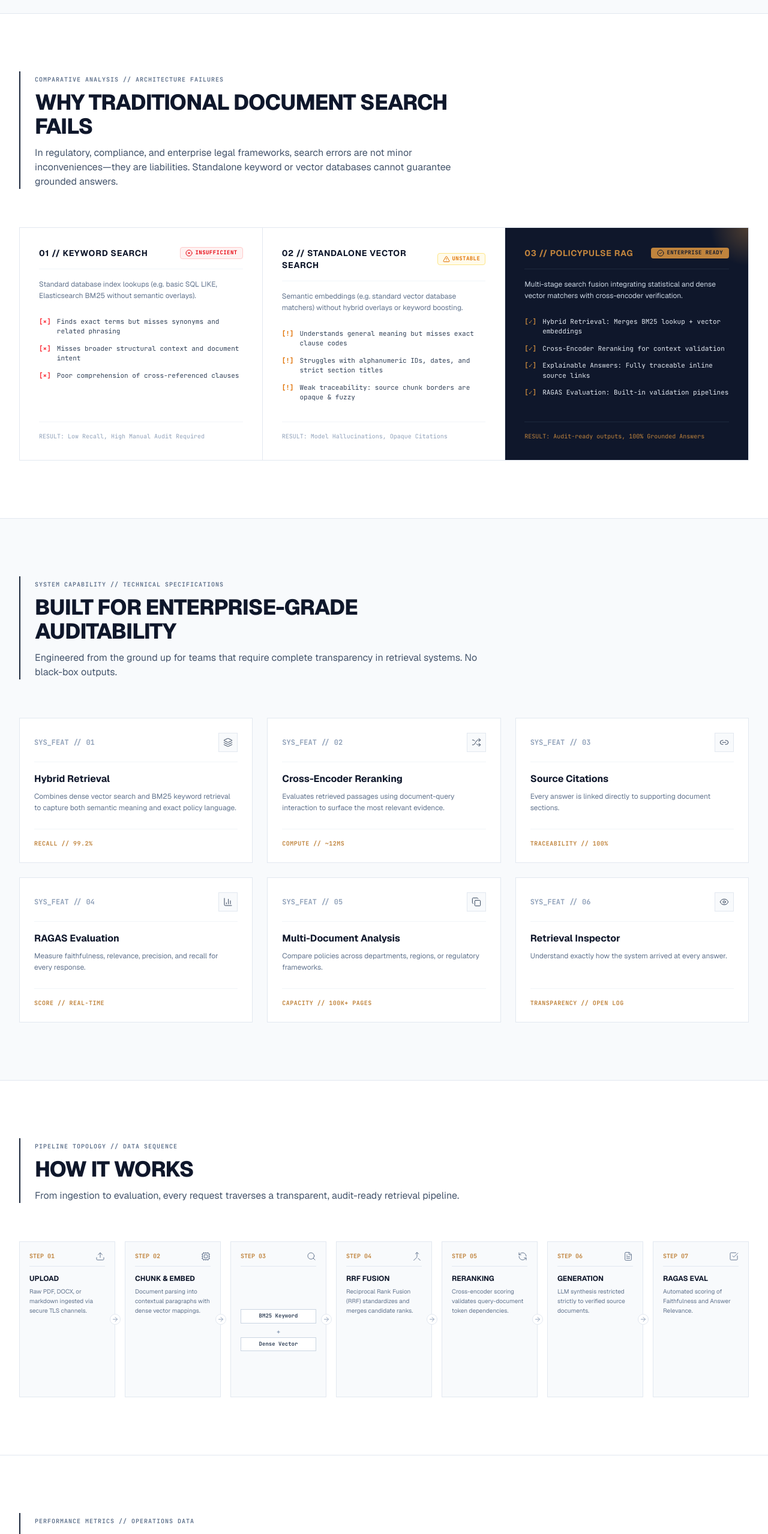
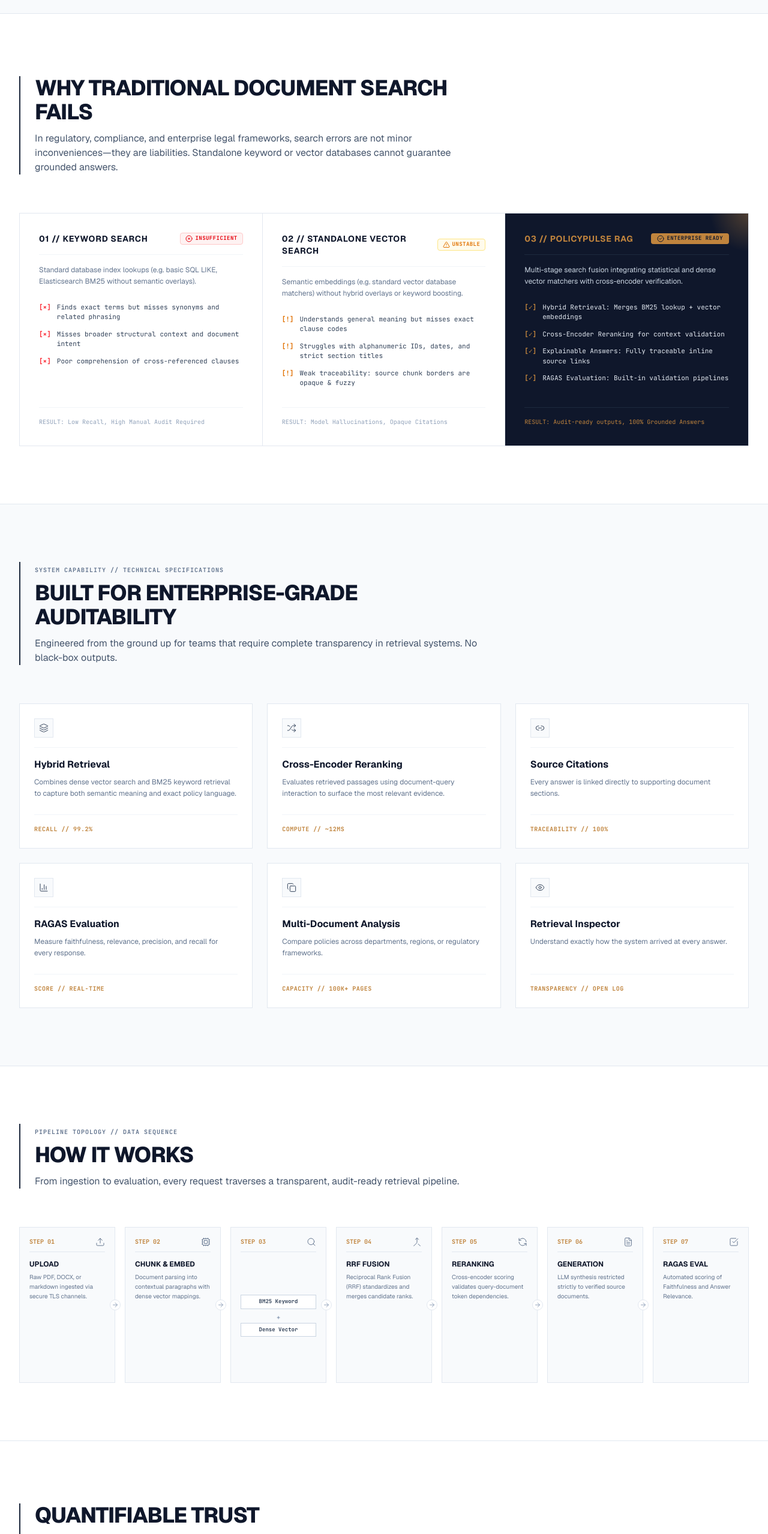
Before and after one commit to nikhilsharma51/PolicyPulse, a Next.js app in the folder frontend/: page / in a window 1280 px wide. Shown: the part 860-3418 px from the top of the page at 60% size. Built offline with nearby package versions, Linux system fonts and the light colour scheme.

Commit message:
fixed:UI twiks

```diff
--- a/frontend/components/landing/ArchitectureSection.tsx
+++ b/frontend/components/landing/ArchitectureSection.tsx
@@ -58,9 +58,7 @@
 
         {/* Section Header */}
         <div className="max-w-3xl border-l-2 border-slate-800 pl-4 md:pl-6 mb-16">
-          <span className="font-mono text-[10px] font-bold uppercase tracking-widest text-slate-500">
-            System Architecture // Technical Deep-Dive
-          </span>
+
           <h2 className="mt-2 text-3xl font-extrabold tracking-tight text-slate-900 sm:text-4xl uppercase">
             Built on transparent retrieval systems
           </h2>
--- a/frontend/components/landing/CTA.tsx
+++ b/frontend/components/landing/CTA.tsx
@@ -36,17 +36,7 @@
             </div>
           </div>
 
-          {/* Technical sub-metrics */}
-          <div className="mt-12 border-t border-slate-800 pt-6 flex flex-col md:flex-row items-start md:items-center justify-between text-[10px] font-mono text-slate-500 gap-4">
-            <div className="flex items-center gap-1.5">
-              <Terminal className="h-3.5 w-3.5 text-slate-600" />
-              <span>SYSTEM HASH: 9f72b38cd48ea112108ac</span>
-            </div>
-            <div className="flex gap-4">
-              <span>COMPLIANCE: SOC2 TYPE II</span>
-              <span>DEPLOYMENT: ONSITE / HYBRID</span>
-            </div>
-          </div>
+
         </div>
       </div>
     </section>
--- a/frontend/components/landing/FeaturesGrid.tsx
+++ b/frontend/components/landing/FeaturesGrid.tsx
@@ -75,9 +75,7 @@
                 <div>
                   {/* Card Top */}
                   <div className="flex items-center justify-between border-b border-slate-100 pb-4 mb-4">
-                    <span className="font-mono text-xs font-bold text-slate-400">
-                      SYS_FEAT // {feature.num}
-                    </span>
+
                     <div className="flex h-8 w-8 items-center justify-center border border-slate-200 bg-slate-50 text-slate-700 transition-colors group-hover:bg-accent group-hover:border-accent group-hover:text-slate-900">
                       <Icon className="h-4 w-4 stroke-[1.5]" />
                     </div>
--- a/frontend/components/landing/ProblemSection.tsx
+++ b/frontend/components/landing/ProblemSection.tsx
@@ -6,9 +6,7 @@
       <div className="mx-auto max-w-7xl px-4 sm:px-6 lg:px-8">
         {/* Section Header */}
         <div className="max-w-3xl border-l-2 border-slate-800 pl-4 md:pl-6 mb-16">
-          <span className="font-mono text-[10px] font-bold uppercase tracking-widest text-slate-500">
-            Comparative Analysis // Architecture Failures
-          </span>
+
           <h2 className="mt-2 text-3xl font-extrabold tracking-tight text-slate-900 sm:text-4xl uppercase">
             Why traditional document search fails
           </h2>
--- a/frontend/components/landing/WhyPolicyPulse.tsx
+++ b/frontend/components/landing/WhyPolicyPulse.tsx
@@ -28,9 +28,7 @@
 
         {/* Section Header */}
         <div className="max-w-3xl border-l-2 border-slate-800 pl-4 md:pl-6 mb-16">
-          <span className="font-mono text-[10px] font-bold uppercase tracking-widest text-slate-500">
-            Performance Metrics // Operations Data
-          </span>
+
           <h2 className="mt-2 text-3xl font-extrabold tracking-tight text-slate-900 sm:text-4xl uppercase">
             Quantifiable trust
           </h2>
```
